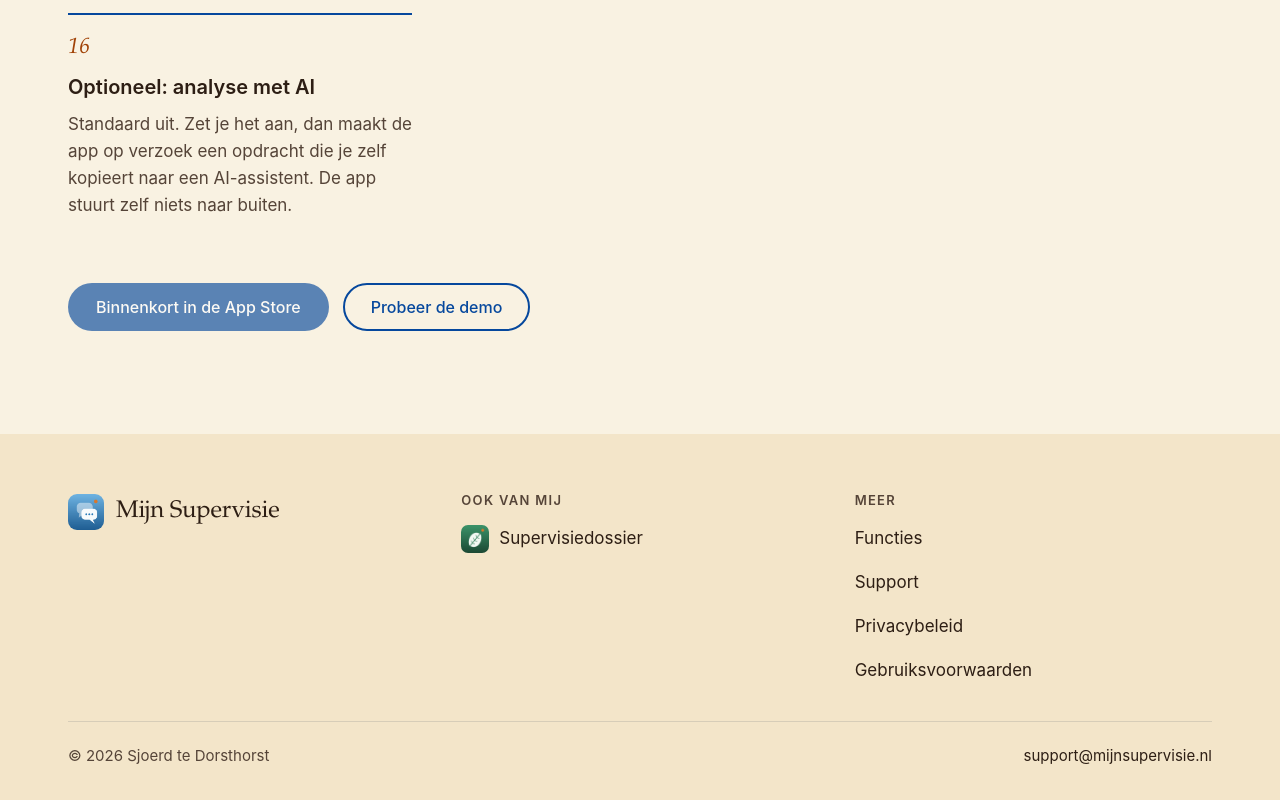
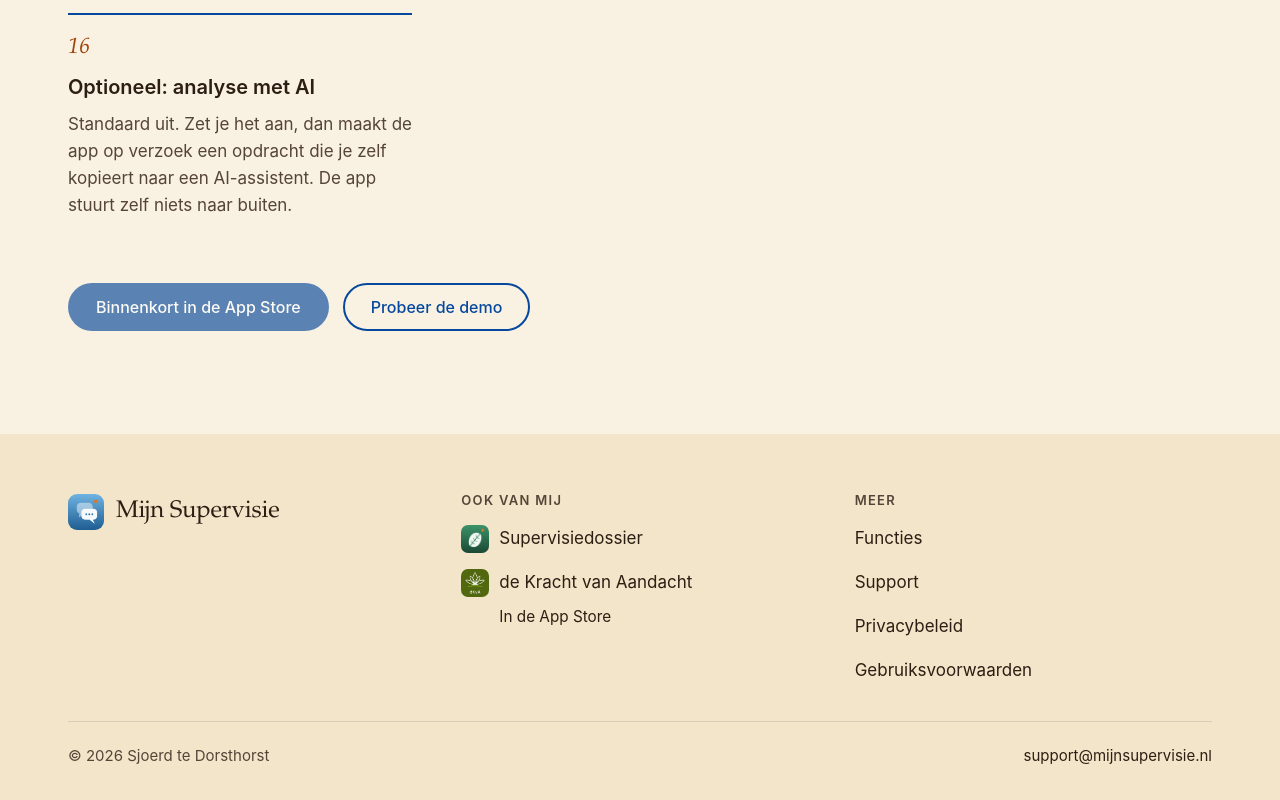
Before and after one commit to pt6sz2hn5j-coder/mijnsupervisie-website, a plain HTML site: page functies.html in a window 1280 px wide. Shown: the part 1769-2569 px from the top of the page. Drawn offline with Linux system fonts and the light colour scheme.

Commit message:
Add files via upload

```diff
--- a/functies.html
+++ b/functies.html
@@ -27,7 +27,7 @@
 <footer class="bot"><div class="wrap">
 <div class="grid">
 <a class="brand" href="index.html" style="align-self:start"><img src="icon-mijnsupervisie.png" alt="">Mijn Supervisie</a>
-<div class="col"><div class="lbl">Ook van mij</div><a href="https://supervisiedossier.nl" style="gap:10px"><img src="icon-supervisiedossier.png" alt="" style="width:28px;height:28px;border-radius:7px">Supervisiedossier</a></div>
+<div class="col"><div class="lbl">Ook van mij</div><a href="https://supervisiedossier.nl" style="gap:10px"><img src="icon-supervisiedossier.png" alt="" style="width:28px;height:28px;border-radius:7px">Supervisiedossier</a><a href="https://krachtvanaandachtapp.nl" style="gap:10px"><img src="icoon-96.png" alt="" style="width:28px;height:28px;border-radius:7px" onerror="this.style.display='none'">de Kracht van Aandacht</a><a href="https://apps.apple.com/app/de-kracht-van-aandacht/id6835198342" style="min-height:0;font-size:.9em;padding-left:38px">In de App Store</a></div>
 <div class="col"><div class="lbl">Meer</div><a href="functies.html">Functies</a><a href="support.html">Support</a><a href="privacy.html">Privacybeleid</a><a href="voorwaarden.html">Gebruiksvoorwaarden</a></div>
 </div>
 <div class="legal"><span>© 2026 Sjoerd te Dorsthorst</span><a href="mailto:support@mijnsupervisie.nl" style="min-height:0">support@mijnsupervisie.nl</a></div>
```
Also changed, not shown: index.html (+1 -1 lines), privacy.html (+1 -1 lines), support.html (+1 -1 lines), voorwaarden.html (+1 -1 lines).
